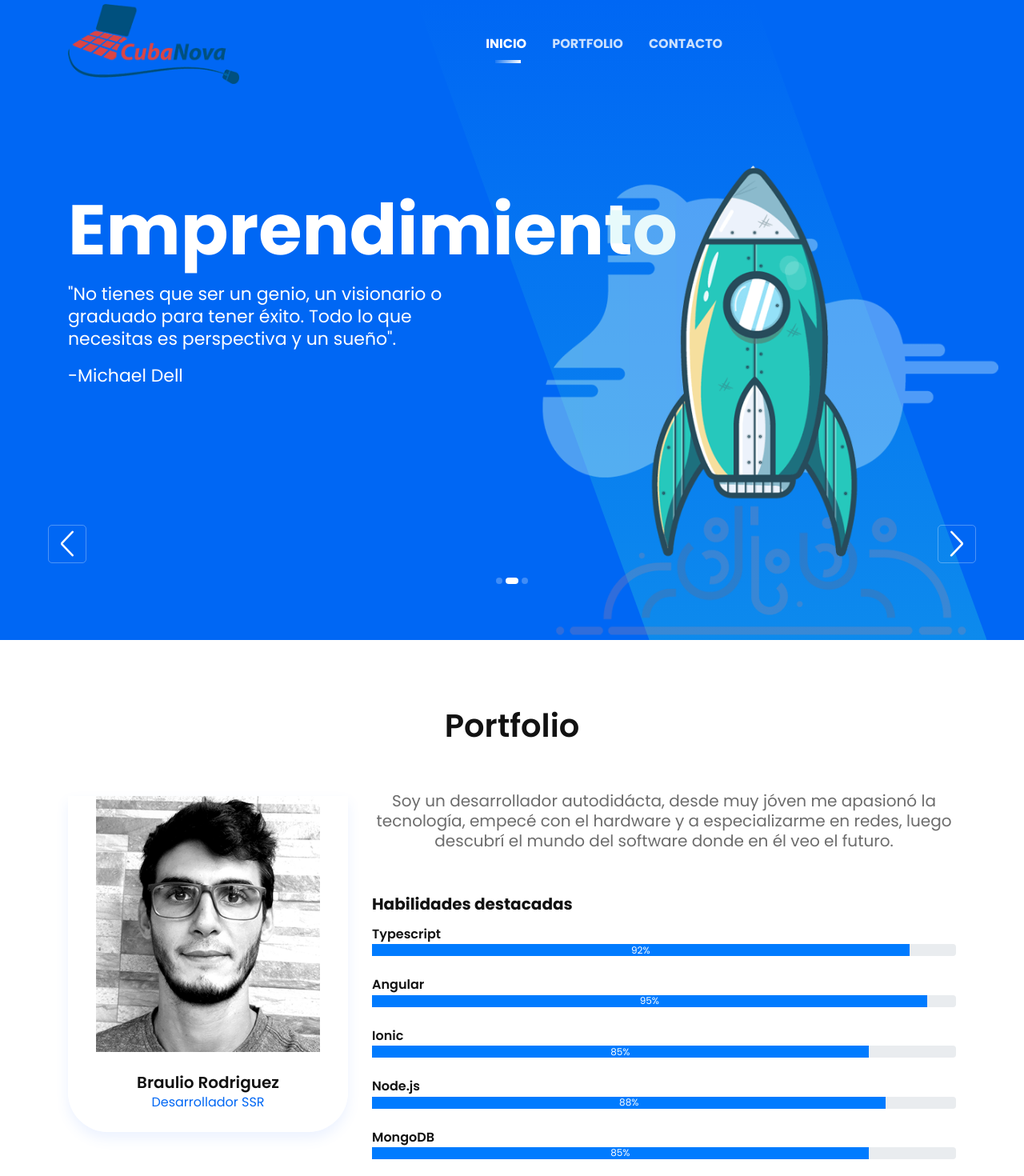
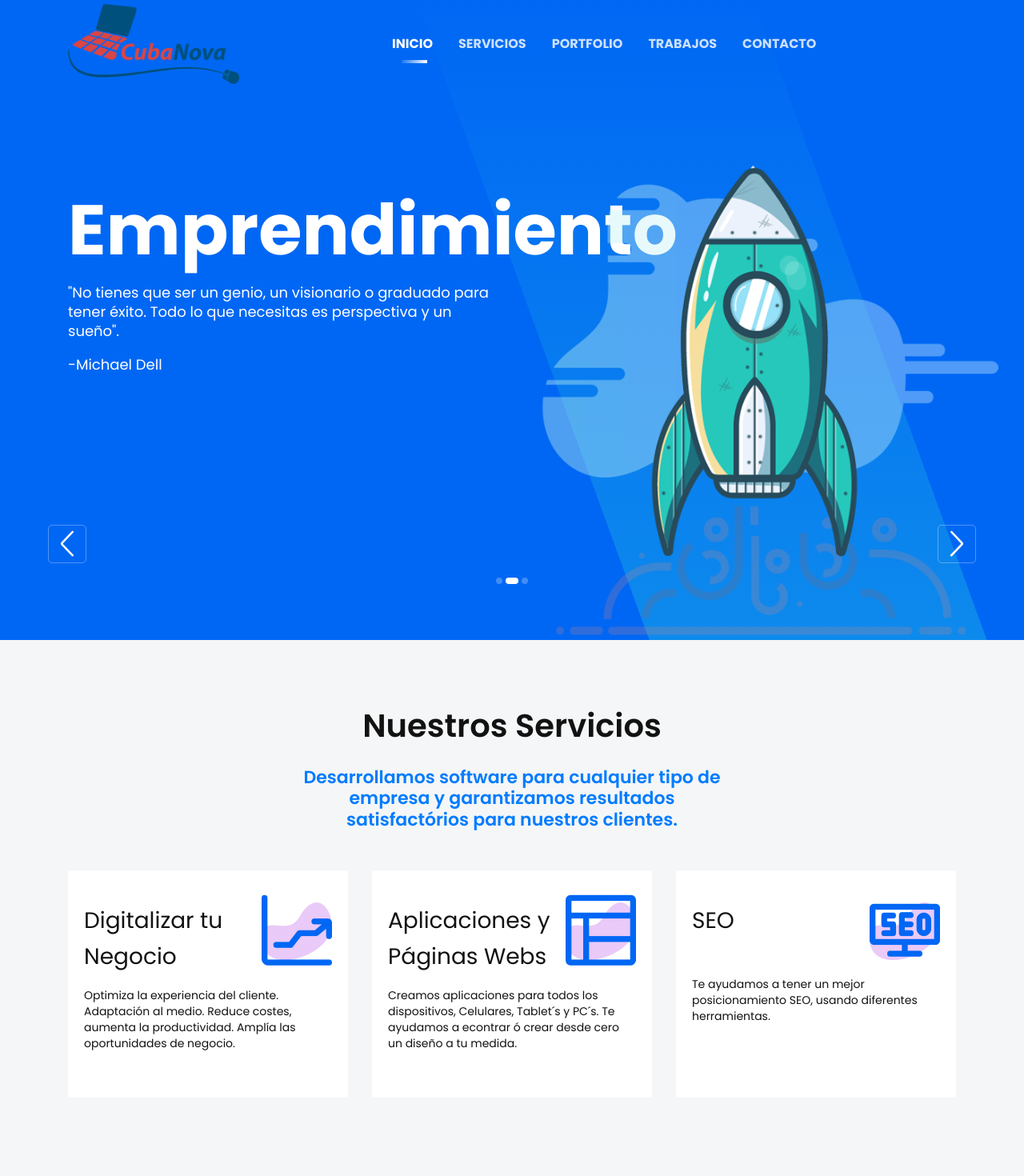
Before and after one commit to brauliorg12/cubanova, an Angular app: page / in a window 1280 px wide. Shown: the top 1470 px of the page at 80% size. Built offline with nearby package versions, Linux system fonts and the light colour scheme.

Commit message:
BUGFIX - Se aplica cambio en CSS para mejorar carga de font segun pagespeed de google, se mejoran tamaños de texto, se agrega seccion de servicios y item del navbar para los trabajos realizados

```diff
--- a/src/app/app.component.html
+++ b/src/app/app.component.html
@@ -51,9 +51,12 @@
               <li class="nav-item active">
                 <a class="page-scroll" href="#home">Inicio</a>
               </li>
-              <!-- <li class="nav-item"><a class="page-scroll" href="#services">Servicios</a></li> -->
+              <li class="nav-item"><a class="page-scroll" href="#services">Servicios</a></li>
               <li class="nav-item">
                 <a class="page-scroll" href="#portfolio">Portfolio</a>
+              </li>
+              <li class="nav-item">
+                <a class="page-scroll" href="#works">Trabajos</a>
               </li>
               <li class="nav-item">
                 <a class="page-scroll" href="#contact">Contacto</a>
@@ -168,7 +171,7 @@
 
 <!--====== FEATRES TWO PART START ======-->
 
-<!-- <section id="services" class="features-area">
+<section id="services" class="features-area">
     <div class="container">
         <div class="row justify-content-center">
             <div class="col-lg-6 col-md-10">
@@ -234,7 +237,7 @@
 
         </div>
     </div>
-</section> -->
+</section>
 
 <!--====== FEATRES TWO PART ENDS ======-->
 
@@ -530,9 +533,9 @@
                   class="portfolio-overlay d-flex align-items-center justify-content-center"
                 >
                   <div class="portfolio-content">
-                    <h4 class="text-center text-light">
+                    <h6 class="text-center text-light">
                       CoDi - Comunidad Digital
-                    </h4>
+                    </h6>
                     <br />
                     <div class="portfolio-icon">
                       <a
@@ -575,7 +578,7 @@
                   class="portfolio-overlay d-flex align-items-center justify-content-center"
                 >
                   <div class="portfolio-content">
-                    <h4 class="text-center text-light">Ofertacerca</h4>
+                    <h6 class="text-center text-light">Ofertacerca</h6>
                     <br />
                     <div class="portfolio-icon">
                       <a
@@ -615,7 +618,7 @@
                   class="portfolio-overlay d-flex align-items-center justify-content-center"
                 >
                   <div class="portfolio-content">
-                    <h4 class="text-center text-light">CIPAL</h4>
+                    <h6 class="text-center text-light">CIPAL</h6>
                     <br />
                     <div class="portfolio-icon">
                       <a
@@ -658,7 +661,7 @@
                   class="portfolio-overlay d-flex align-items-center justify-content-center"
                 >
                   <div class="portfolio-content">
-                    <h4 class="text-center text-light">RIFA - Tecnicocerca</h4>
+                    <h6 class="text-center text-light">RIFA - Tecnicocerca</h6>
                     <br />
                     <div class="portfolio-icon">
                       <a
@@ -698,7 +701,7 @@
                   class="portfolio-overlay d-flex align-items-center justify-content-center"
                 >
                   <div class="portfolio-content">
-                    <h4 class="text-center text-light">Tecnicocerca</h4>
+                    <h6 class="text-center text-light">Tecnicocerca</h6>
                     <br />
                     <div class="portfolio-icon">
                       <a
@@ -783,7 +786,7 @@
                   class="portfolio-overlay d-flex align-items-center justify-content-center"
                 >
                   <div class="portfolio-content">
-                    <h4 class="text-center text-light">All Extruded</h4>
+                    <h6 class="text-center text-light">All Extruded</h6>
                     <br />
                     <div class="portfolio-icon">
                       <a
@@ -823,7 +826,7 @@
                   class="portfolio-overlay d-flex align-items-center justify-content-center"
                 >
                   <div class="portfolio-content">
-                    <h4 class="text-center text-light">AquaFeed</h4>
+                    <h6 class="text-center text-light">AquaFeed</h6>
                     <br />
                     <div class="portfolio-icon">
                       <a
@@ -863,7 +866,7 @@
                   class="portfolio-overlay d-flex align-items-center justify-content-center"
                 >
                   <div class="portfolio-content">
-                    <h4 class="text-center text-light">Milling and Grain</h4>
+                    <h6 class="text-center text-light">Milling and Grain</h6>
                     <br />
                     <div class="portfolio-icon">
                       <a
--- a/src/assets/css/style.css
+++ b/src/assets/css/style.css
@@ -1,6 +1,7 @@
-@import url("https://fonts.googleapis.com/css?family=Poppins:300,400,500,600,700,800");
+@import url('https://fonts.googleapis.com/css?family=Poppins:300,400,500,600,700,800');
+
 body {
-  font-family: "Poppins", sans-serif;
+  font-family: 'Poppins', sans-serif;
   font-weight: normal;
   font-style: normal;
   color: #121212;
@@ -43,7 +44,7 @@ h3,
 h4,
 h5,
 h6 {
-  font-family: "Poppins", sans-serif;
+  font-family: 'Poppins', sans-serif;
   font-weight: 600;
   color: #121212;
   margin: 0px;
@@ -81,7 +82,7 @@ ol {
 }
 
 p {
-  font-size: 20px;
+  font-size: 16px;
   font-weight: 400;
   line-height: 24px;
   color: #121212;
@@ -115,8 +116,8 @@ p {
   }
 }
 .section-title .text {
-  font-size: 20px;
-  line-height: 25px;
+  font-size: 18px;
+  line-height: 24px;
   color: #6c6c6c;
   margin-top: 24px;
   margin-bottom: 24px;
@@ -2936,7 +2937,7 @@ p {
 }
 .navbar-area .navbar .navbar-nav .nav-item a::before {
   position: absolute;
-  content: "";
+  content: '';
   width: 32px;
   height: 4px;
   background: -webkit-linear-gradient(
@@ -3094,7 +3095,7 @@ p {
 }
 .carousel-item::before {
   position: absolute;
-  content: "";
+  content: '';
   width: 33%;
   height: 100%;
   background: -webkit-linear-gradient(
@@ -3189,8 +3190,8 @@ p {
 }
 .slider-content .text {
   color: #fff;
-  font-size: 22px;
-  line-height: 28px;
+  font-size: 18px;
+  line-height: 24px;
   margin-top: 18px;
 }
 .slider-content .slider-btn {
@@ -3443,7 +3444,7 @@ p {
 }
 .portfolio-menu ul li::before {
   position: absolute;
-  content: "";
+  content: '';
   top: 0;
   left: 0;
   width: 100%;
@@ -3708,8 +3709,11 @@ p {
   }
 }
 .about-area .about-accordion .accordion .card .card-header a::before {
-  content: "\ea58";
-  font-family: "LineIcons";
+  content: '\ea58';
+  font-family: 'LineIcons';
+  src: local('LineIcons'), local('LineIcons'),
+    url(../../assets/fonts/LineIcons.woff) format('woff2');
+  font-display: swap;
   position: absolute;
   top: 50%;
   right: 0;
@@ -3720,7 +3724,7 @@ p {
   transform: translateY(-50%);
 }
 .about-area .about-accordion .accordion .card .card-header .collapsed::before {
-  content: "\ea5c";
+  content: '\ea5c';
 }
 .about-area .about-accordion .accordion .card .card-body {
   padding: 20px 20px 0;
@@ -3947,7 +3951,7 @@ p {
 }
 .team-style-eleven .team-image img {
   width: 100%;
-  max-height: 400px;
+  max-height: 395px;
   object-fit: contain;
 }
 .team-style-eleven .team-content {
@@ -3973,7 +3977,7 @@ p {
 }
 .team-style-eleven .team-content::before {
   position: absolute;
-  content: "";
+  content: '';
   width: 100%;
   height: 100%;
   top: 0;
```
